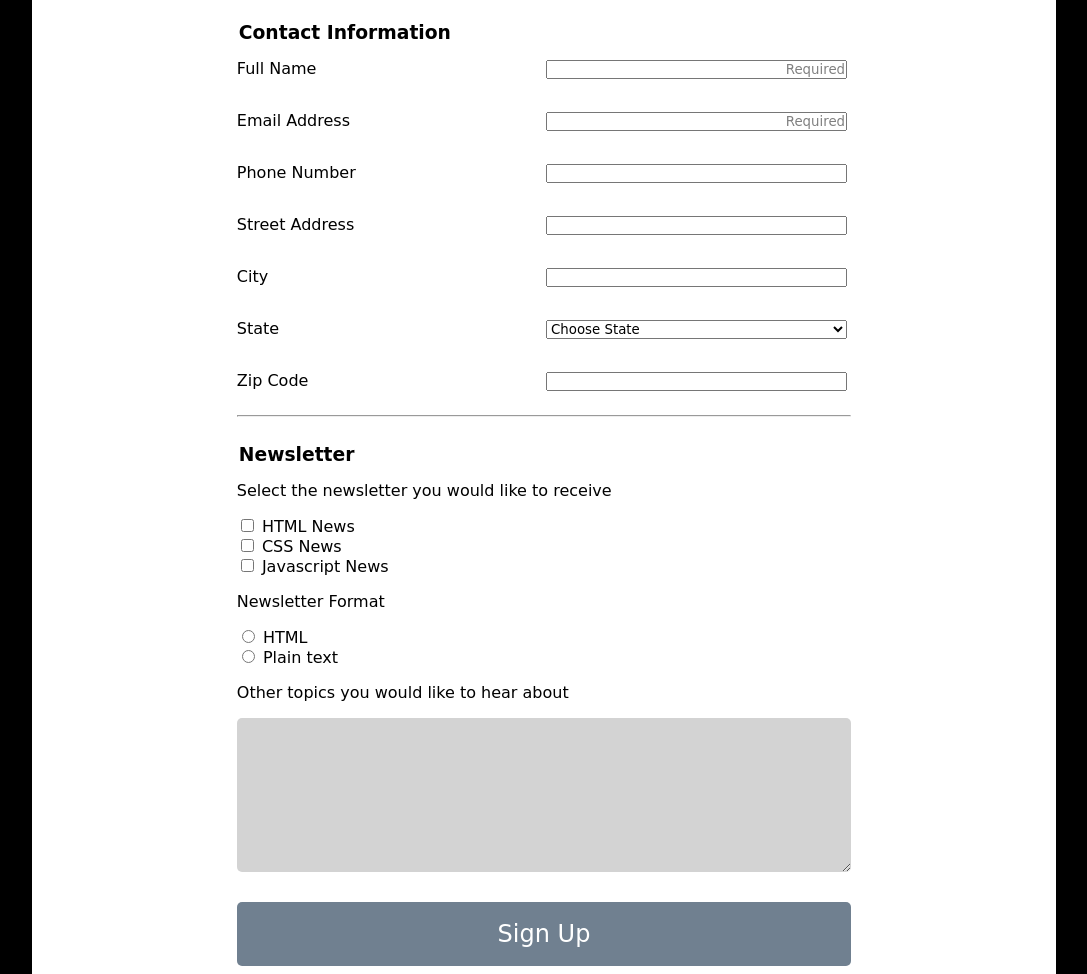
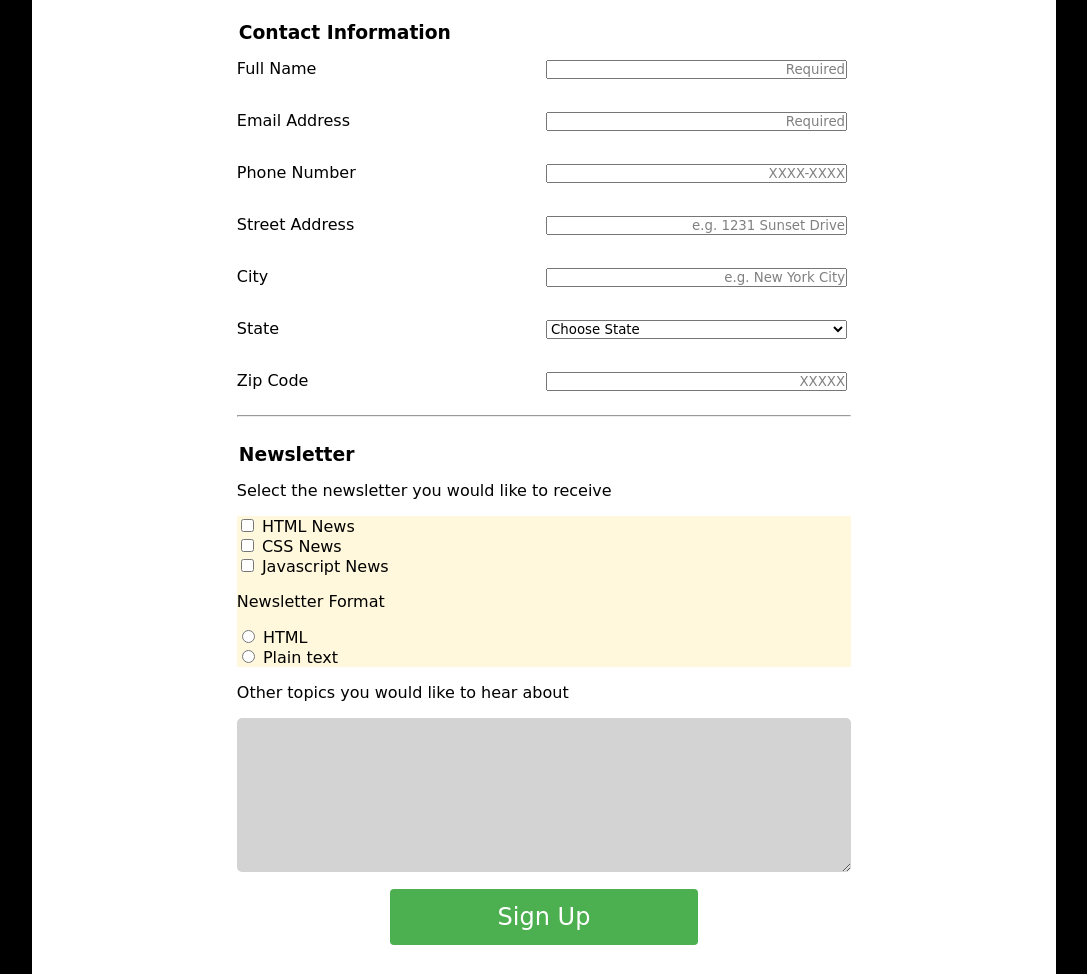
Before and after one commit to softeyes/Techdegree-Project-3, a plain HTML site: page index.html in a window 1280 px wide. Shown: the part 227-1201 px from the top of the page, without its empty margins (96-1183 px from the left). Drawn offline with Linux system fonts and the light colour scheme; a web font is replaced by a local one.

Commit message:
Made additional changes.
Made updates to reach the "Exceeds Expectations" grade.

```diff
--- a/css/style.css
+++ b/css/style.css
@@ -98,35 +98,49 @@ legend h3 {
 
 input:focus::-webkit-input-placeholder {
     color: transparent;
+    background-color: lightgoldenrodyellow;
+    transition-duration: 1s;
 }
 
 input:focus::-moz-placeholder {
     color: transparent;
+    background-color: lightgoldenrodyellow;
+    transition-duration: 1s;
 }
 
 input:focus:-ms-input-placeholder {
     color: transparent;
+    background-color: lightgoldenrodyellow;
+    transition-duration: 1s;
 }
 
 input:focus:-moz-placeholder {
     color: transparent;
+    background-color: lightgoldenrodyellow;
+    transition-duration: 1s;
 }
 
 textarea {
     background-color: lightgrey;
     border-radius: 5px;
     border: none;
-    margin-bottom: 2em;
+    margin-bottom: 1em;
 }
 
-button {
-    width: 100%;
-    padding: 0.75em;
-    background-color: slategrey;
+.sign-up {
+    text-align: center;
+}
+
+input[type="submit"] {
+    width: 50%;
+    background-color: #4CAF50;
     color: white;
-    border-radius: 5px;
+    padding: 14px 20px;
+    /* margin: 0 15%; */
+    font-size: 1.5em;
     border: none;
-    font-size: 1.5em;
+    border-radius: 4px;
+    cursor: pointer;
 }
 
 .copyright {
@@ -135,6 +149,10 @@ button {
     margin-bottom: 50%;
     font-style: italic;
     color: lightgray;
+}
+
+.options {
+    background-color: cornsilk;
 }
 
 @media screen and (min-width: 767px) {
@@ -174,7 +192,6 @@ button {
         display: inline-block;
         width: 49%;
         padding: 0;
-
     }
     .input {
         padding-top: 1em;
@@ -205,15 +222,6 @@ button {
         background-color: lightgrey;
         border-radius: 5px;
         border: none;
-        margin-bottom: 2em;
-    }
-    button {
-        width: 100%;
-        padding: 0.75em 6em;
-        background-color: slategrey;
-        color: white;
-        border-radius: 5px;
-        border: none;
-        font-size: 1.5em;
+        margin-bottom: 1em;
     }
 }
--- a/index.html
+++ b/index.html
@@ -18,31 +18,34 @@
                 <p>Get the latest news on how your code is doing right in your inbox</p>
             </section>
             <hr>
-            <fieldset>
-                <legend><h3>Contact Information</h3></legend>
+
+            <fieldset class="info-section">
+                <legend>
+                    <h3>Contact Information</h3>
+                </legend>
                 <div class="input">
                     <label for="name">Full Name</label>
-                    <input class="contact-info" type="text" id="name" name="user_name" placeholder="Required">
+                    <input class="contact-info" required type="text" id="name" name="user_name" placeholder="Required">
                 </div>
 
                 <div class="input">
                     <label for="email">Email Address</label>
-                    <input class="contact-info" type="email" id="email" name="user_email" placeholder="Required">
+                    <input class="contact-info" required type="email" id="email" name="user_email" placeholder="Required">
                 </div>
 
                 <div class="input">
                     <label for="number">Phone Number</label>
-                    <input class="contact-info" type="number" id="number" name="user_number">
+                    <input class="contact-info" type="tel" id="number" name="user_number" placeholder="XXXX-XXXX">
                 </div>
 
                 <div class="input">
                     <label for="address">Street Address</label>
-                    <input class="contact-info" type="text" id="address" name="user_address">
+                    <input class="contact-info" type="text" id="address" name="user_address" placeholder="e.g. 1231 Sunset Drive">
                 </div>
 
                 <div class="input">
                     <label for="city">City</label>
-                    <input class="contact-info" type="text" id="city" name="user_city">
+                    <input class="contact-info" type="text" id="city" name="user_city" placeholder="e.g. New York City">
                 </div>
 
                 <div class="input">
@@ -51,7 +54,7 @@
                         <option value="" disabled selected>Choose State</option>
                         <option value="alabama">Alabama</option>
                         <option value="alaska">Alaska</option>
-                        <option value="arizona">Arizona></option>
+                        <option value="arizona">Arizona</option>
                         <option value="california">California</option>
                         <option value="colorado">Colorado</option>
                         <option value="conneticut">Conneticut</option>
@@ -60,14 +63,17 @@
 
                 <div class="input">
                     <label for="code">Zip Code</label>
-                    <input class="contact-info" type="number" id="code" name="user_zipcode">
+                    <input class="contact-info" type="text" id="code" name="user_zipcode" placeholder="XXXXX">
                 </div>
             </fieldset>
             <hr>
 
             <fieldset>
-                <legend><h3>Newsletter</h3></legend>
+                <legend>
+                    <h3>Newsletter</h3>
+                </legend>
                 <p>Select the newsletter you would like to receive</p>
+                <div class="options">
                     <input type="checkbox" id="html_news" value="html_news">
                     <label for="html_news" class="light">HTML News</label>
                     <br>
@@ -83,10 +89,13 @@
                     <br>
                     <input type="radio" id="plaintext_format" value="plaintext_format" name="format">
                     <label for="plaintext_format" class="light">Plain text</label>
+                </div>
 
                 <p>Other topics you would like to hear about</p>
                 <textarea name="textarea" id="textarea" cols="110" rows="10"></textarea>
-                <button>Sign Up</button>
+                <div class="sign-up">
+                    <input type="submit" value="Sign Up">
+                </div>
                 <div class="copyright">Copyright The Code Review</div>
             </fieldset>
         </form>
```
Lines whose indentation alone changed are shown as unchanged.
